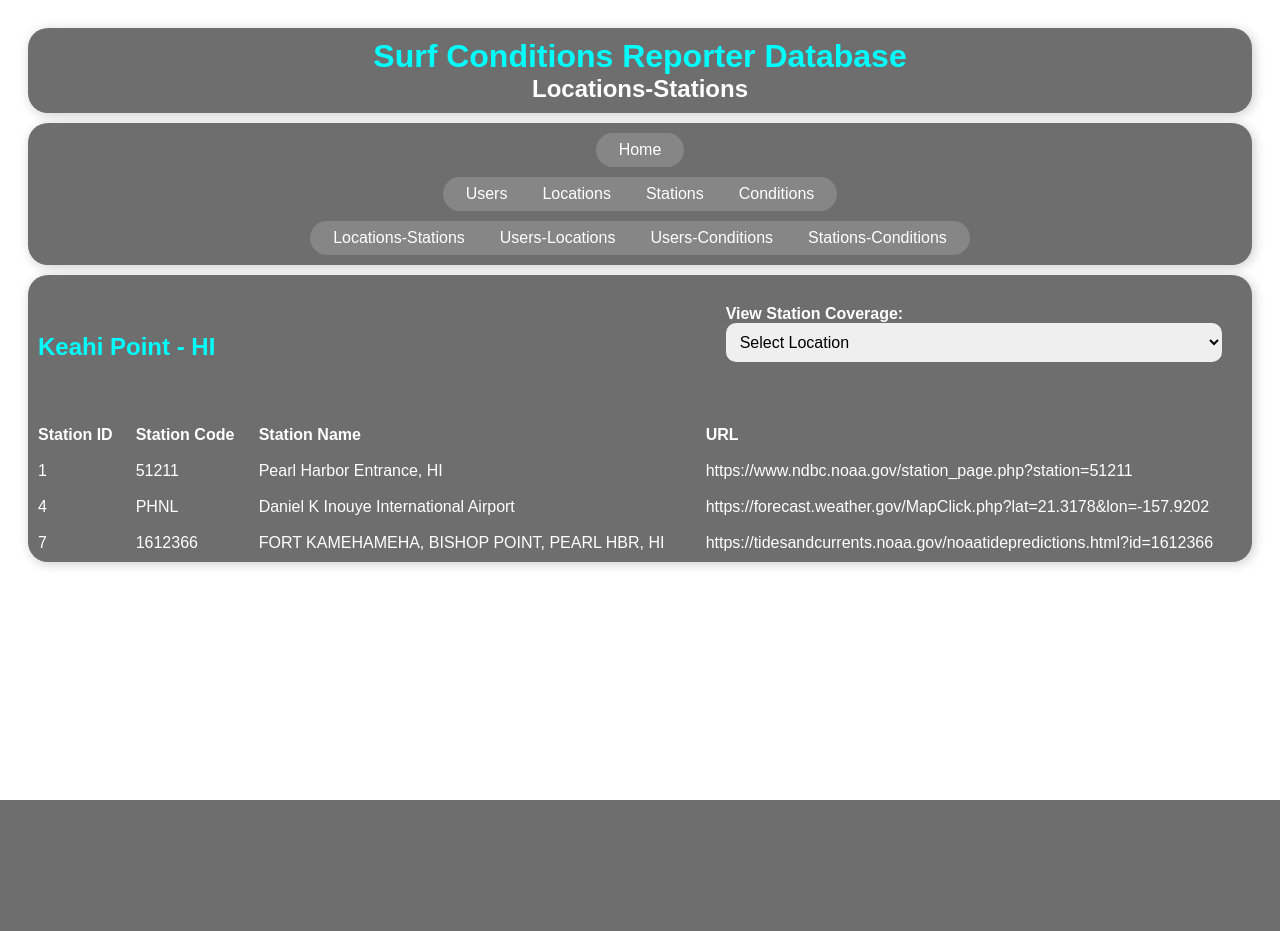
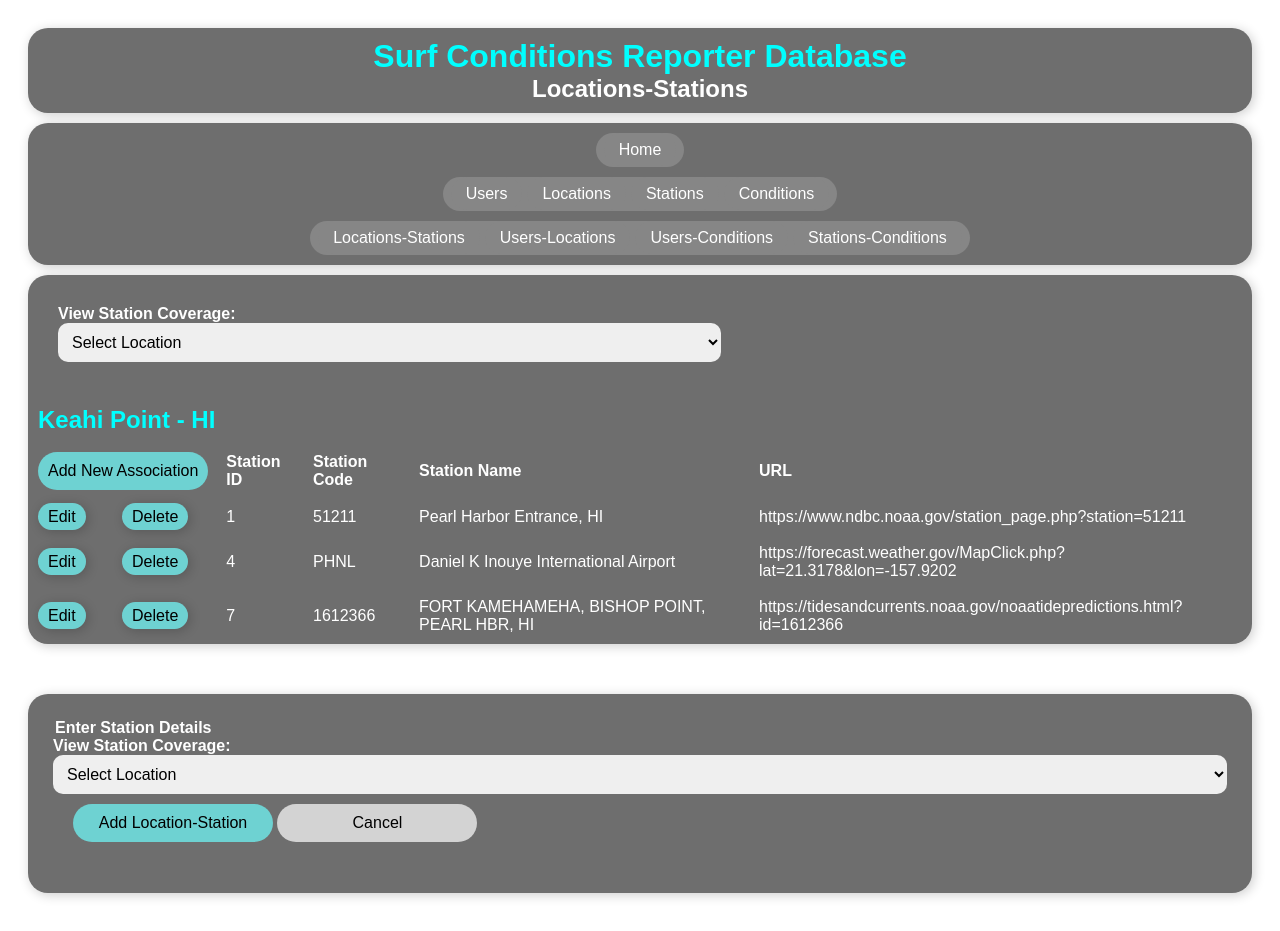
Before and after one commit to tolzmank/surf_report, a Flask app: page /locations_stations/1 in a window 1280 px wide. Before the commit the page ends 800 px from the top, so only its background shows below. Run offline with Flask 3, Linux system fonts and the light colour scheme; data comes from the database, SQL or seed files in the repository; data that the repository does not hold is empty; some libraries are stand-ins or nearby versions.

Commit message:
completed locations-stations view table

```diff
--- a/app.py
+++ b/app.py
@@ -1,5 +1,5 @@
 
-from flask import Flask, render_template, json, jsonify, redirect
+from flask import Flask, render_template, redirect
 from flask_mysqldb import MySQL
 from flask import request
 import os
@@ -418,20 +418,14 @@ def show_locations_stations(location_id):
     if location_id is None:
         return render_template('intersect_table.j2',
                                 data = locations,
+                                main_name = '',
+                                coverage = {},
                                 table_name = 'Locations-Stations',
-                                obj_name = 'location_station',
-                                Obj_Name = 'Location-Station',
-                                id = ('location_name', 'station_name'),
-                                main_name = 'location_name',
-                                display_names = {
-                                    'Station ID': 'station_id',
-                                    'Station Code': 'station_code',
-                                    'Station Name': 'station_name',
-                                    'URL': 'station_url'
-                                },
-                                coverage = {},
-                                location_name = '',
-                                last_select = None
+                                obj_name = 'locations_stations',
+                                id = 'location_id',
+                                view_reference_name = 'Location',
+                                view_name = 'Station Coverage',
+                                db_view_name = 'location_name'
                             )
 
     else:
@@ -457,23 +451,41 @@ def show_locations_stations(location_id):
         cur = mysql.connection.cursor()
         cur.execute(query2)
         location_name = cur.fetchall()
-        print(location_name)
         return render_template('intersect_table.j2',
                                 data = locations,
-                                location_name = location_name,
+                                main_name = location_name,
                                 coverage = station_coverage,
                                 table_name = 'Locations-Stations',
-                                obj_name = 'location_station',
+                                obj_name = 'locations_stations',
                                 Obj_Name = 'Location-Station',
-                                id = ('location_name', 'station_name'),
-                                main_name = 'location_name',
+                                id = 'location_id',
                                 display_names = {
                                     'Station ID': 'station_id',
                                     'Station Code': 'station_code',
                                     'Station Name': 'station_name',
                                     'URL': 'station_url'
-                                }
+                                },
+                                view_reference_name = 'Location',
+                                assoc_name = 'Station',
+                                view_name = 'Station Coverage',
+                                db_view_name = 'location_name'
                             )
+
+
+@app.route('/add_locations_stations/', methods=['POST'])
+def add_locations_stations():
+    if request.method == 'POST':
+        if request.form.get("Add_Location_Station"):
+            location_id = request.form['location_id']
+            station_id = request.form['station_id']
+            query = "INSERT INTO locations_stations (location_id, station_id) VALUES (%s, %s)"
+            cur = mysql.connection.cursor()
+            cur.execute(query, (location_id, station_id))
+            mysql.connection.commit()
+            return redirect("/locations_stations")
+
+
+
 
 
 
--- a/static/style.css
+++ b/static/style.css
@@ -206,6 +206,9 @@ fieldset {
     padding: 20px;
     box-shadow: 2px 2px 12px rgba(0, 0, 0, 0.2);
 }
+.intersection-select {
+    padding-bottom: 0px;
+}
 
 select {
     padding: 10px;
--- a/templates/intersect_table.j2
+++ b/templates/intersect_table.j2
@@ -34,35 +34,42 @@
   </div>
 
 
-
-
-<!-- DISPLAY TABLE -->
+<!-- DISPLAY CONTENT -->
 {% if data %}
-<div id="station_coverage" style="display: block;">
+<div>
   <table border="1" cellpadding="5">
 
   <!-- TABLE HEADER -->
     <thead>
       <tr>
-        {% if location_name %}
-        <th colspan="3"><h2 style="color: #00FFFF;">{{location_name[0]['location_name']}}</h2></th>
-        {% endif %}
-        <th>
+
+
+        <!-- SELECT VIEW FORM -->
           {% if data %}
-          <form action="" method='GET'>
-              <label for="location_id">View Station Coverage:</label>
-              <select id="location_id" name="location_id" onchange="this.form.action='/locations_stations/' + this.value; this.form.submit();">
-                <option value="" disabled selected>Select Location</option>
+          <th colspan="5">
+            <form class="intersection-select" action="" method='GET'>
+              <label for="{{id}}">View {{view_name}}:</label>
+              <select id="{{id}}" name="{{id}}" onchange="this.form.action='/{{obj_name}}/' + this.value; this.form.submit();">
+                <option value="" disabled selected>Select {{view_reference_name}}</option>
                 {% for item in data %}
-                  <option value="{{item['location_id']}}">{{item['location_name']}}</option>
+                  <option value="{{item[id]}}">{{item[db_view_name]}}</option>
                 {% endfor %}
               </select>
             </form>
+          </th>
           {% endif %}
-        </th>
+
       </tr>
       <tr>
+              <!-- SELECTION TITLE -->
+              {% if main_name %}
+              <th colspan="3"><h2 style="color: #00FFFF;">{{main_name[0][db_view_name]}}</h2></th>
+              {% endif %}
+            </tr>
+      <!-- TABLE HEADER -->
+      <tr>
       {% if coverage %}
+          <th colspan="2"><input class="add-new-button" type="button" value="Add New Association" onClick="newEntry()"></th>
           {% for key, value in display_names.items() %}
           <th scope="col" data-field="{{ value }}" data-filter-control="input">{{ key }}</th>
           {% endfor %}
@@ -73,8 +80,8 @@
       <tbody>
         {% for item in coverage %}
           <tr>
-
-
+            <td class="fixed-width"><a href="update_{{obj_name}}/{{ item[id] }}" class="table-button">Edit</a></td>
+          <td class="fixed-width"><a href="#" onclick="return deleteEntry('{{ item[id] }}', '{{ item[main_name] }}')" class="table-button">Delete</a></td>
             {% for key in item.keys() %}
               <td align="right">{{ item[key] }}</td>
             {% endfor %}
@@ -88,6 +95,35 @@
 <p>&nbsp;</p>
 </div>
 
+
+<!-- ADD NEW VALUE FORM -->
+{% if coverage %}
+<div id="insert" class="add-box">
+
+  <!-- form to INSERT new data into users-->
+  <form id="insert{{Obj_Name}}" action="/add_{{obj_name}}" method="POST">
+    <legend><strong>Enter {{assoc_name}} Details</strong></legend>
+
+    <!-- SELECT VIEW FORM -->
+    {% if data %}
+    <th colspan="5">
+        <label for="{{id}}">View {{view_name}}:</label>
+        <select id="{{id}}" name="{{id}}" onchange="this.form.action='/{{obj_name}}/' + this.value; this.form.submit();">
+          <option value="" disabled selected>Select {{view_reference_name}}</option>
+          {% for item in data %}
+            <option value="{{item[id]}}">{{item[db_view_name]}}</option>
+          {% endfor %}
+        </select>
+    </th>
+    {% endif %}
+
+    <!-- CREATE/CANCEL BUTTONS -->
+    <input type="submit" value="Add {{Obj_Name}}" name="Add_{{Obj_Name}}" class="accept-button">
+    <input class="cancel-button" type="button" value="Cancel" onClick="browseEntries()">
+      </form>
+
+</div>
+{% endif %}
 
 
 <script >
```
Lines whose indentation alone changed are shown as unchanged.
